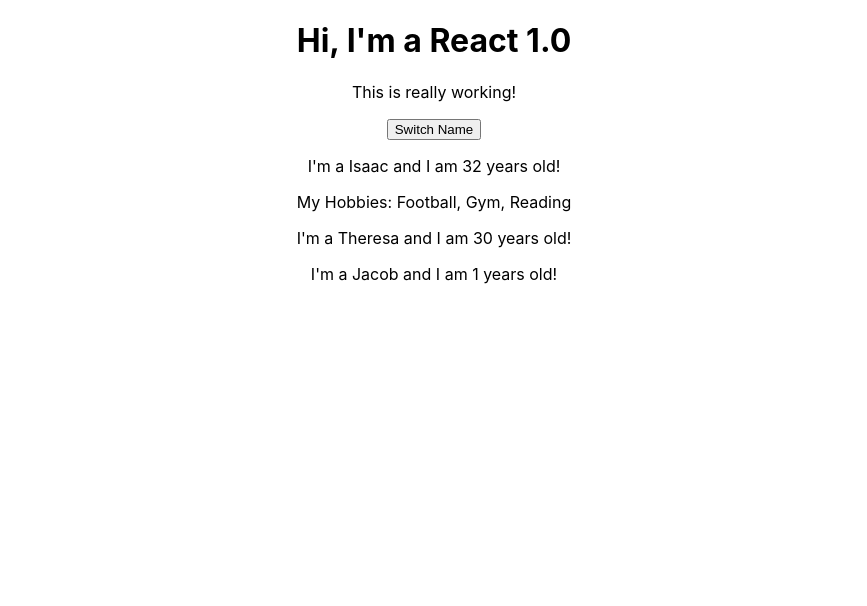
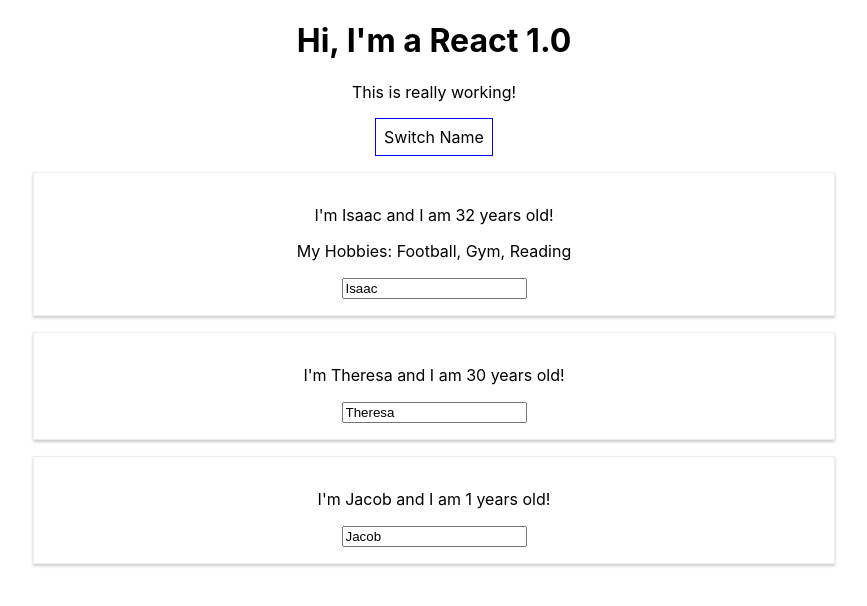
Before and after one commit to Ibabalola/react-complete-guide, a React (Create React App) app: page / in a window 1280 px wide. Shown: the top 606 px of the page, without its empty margins (206-1073 px from the left). Built offline with nearby package versions, Linux system fonts and the light colour scheme.

Commit message:
complete basic syntax

```diff
--- a/src/App.js
+++ b/src/App.js
@@ -1,6 +1,7 @@
 import Person from './Person/Person';
 import React, { Component } from 'react';
-import './App.css'
+
+import './App.css';
 
 /**
  * class-based components
@@ -30,21 +31,46 @@
   // need to have a render method for React to be able to render
   // HTML to the screen / DOM
   render() {
-    // this is JSX - syntactical sugar invented by the react team it will transpile to valid JS
 
+      // use inline style in order to scope style changes to a single element
+      const  style = {
+        backgroundColor: 'white',
+        font: 'inherit',
+        border: '1px solid blue',
+        padding: '8px',
+        cursor: 'pointer'
+      };
+
+      // this is JSX - syntactical sugar invented by the react team it will transpile to valid JS
       return (
         // we used className because class is a reserved word
         // typically the render method returns just one root element
         <div className="App">
           <h1>Hi, I'm a React  1.0</h1>
           <p>This is really working!</p>
-          <button onClick={this._switchNameHandler}>Switch Name</button>
-          <Person name={this.state.persons[0].name} age={this.state.persons[0].age}>{(this.state.persons[0].hobbies) ?
-              this.state.persons[0].hobbies : ""}</Person>
-          <Person name={this.state.persons[1].name} age={this.state.persons[1].age}>{(this.state.persons[1].hobbies) ?
-              this.state.persons[1].hobbies : ""}</Person>
-          <Person name={this.state.persons[2].name} age={this.state.persons[2].age}>{(this.state.persons[2].hobbies) ?
-              this.state.persons[2].hobbies : ""}</Person>
+          <button
+              style={style}
+              onClick={event => this.switchNameHandler('Olabode')}>Switch Name</button>
+          <Person
+              name={this.state.persons[0].name}
+              age={this.state.persons[0].age}
+              click={this.switchNameHandler.bind(this, 'Olabode')}
+              changed={this.nameChangeHandler}>
+            {(this.state.persons[0].hobbies) ? this.state.persons[0].hobbies : ""}
+          </Person>
+          <Person
+              name={this.state.persons[1].name}
+              age={this.state.persons[1].age}
+              click={this.switchNameHandler.bind(this, 'Afi')}
+              changed={this.nameChangeHandler}>
+            {(this.state.persons[1].hobbies) ? this.state.persons[1].hobbies : ""}
+          </Person>
+          <Person
+              name={this.state.persons[2].name}
+              age={this.state.persons[2].age}
+              changed={this.nameChangeHandler}>
+            {(this.state.persons[2].hobbies) ? this.state.persons[2].hobbies : ""}
+          </Person>
         </div>
       );
 
@@ -53,26 +79,12 @@
   }
 
   /**
-   * Typically methods that handle events will be suffixed with the word handler
+   * With Arrow functions, the preferred way to the create handlers
+   * Because we can make use of the this keyword
    *
    * @private
    */
-  _bindSwitchNameHandler()
-  {
-    console.log("A switch button was clicked");
-
-    this.state.persons.forEach(person => {
-      console.log("Person", person.name);
-      console.log("Age", person.age);
-    });
-  }
-
-  /**
-   * With Arrow functions
-   *
-   * @private
-   */
-  _switchNameHandler = () =>
+  switchNameHandler = newName =>
   {
     console.log("A switch button was clicked");
 
@@ -89,7 +101,7 @@
     this.setState({
       persons: [
         {
-          name: 'Olabode',
+          name: newName,
           age: 32,
           hobbies: 'My Hobbies: Football, Gym, Reading'
         },
@@ -103,6 +115,47 @@
         }
       ]
     })
+  };
+
+  /**
+   * Two way binding
+   *
+   * Render -> onChange -> Handler -> changeState -> Render
+   * @param event
+   */
+  nameChangeHandler = event => {
+    this.setState({
+      persons: [
+        {
+          name: 'Isaac',
+          age: 32,
+          hobbies: 'My Hobbies: Football, Gym, Reading'
+        },
+        {
+          name: event.target.value,
+          age: 30
+        },
+        {
+          name: 'Jacob',
+          age: 1.5
+        }
+      ]
+    });
+  };
+
+  /**
+   * Typically methods that handle events will be suffixed with the word handler
+   *  needs this._bindSwitchNameHandler.bind(this);
+   * @private
+   */
+  _bindSwitchNameHandler()
+  {
+    console.log("A switch button was clicked");
+
+    this.state.persons.forEach(person => {
+      console.log("Person", person.name);
+      console.log("Age", person.age);
+    });
   }
 }
 
--- /dev/null
+++ b/src/Person/Person.css
@@ -0,0 +1,8 @@
+.Person {
+    width: 60%;
+    margin: 16px auto;
+    border: 1px solid #eee;
+    box-shadow: 0 2px 3px #ccc;
+    padding: 16px;
+    text-align: center;
+}
--- a/src/Person/Person.js
+++ b/src/Person/Person.js
@@ -1,4 +1,6 @@
 import React from 'react';
+
+import './Person.css';
 
 /**
  * Functional components
@@ -11,9 +13,10 @@
  */
 const person = props => {
     return (
-        <div>
-            <p>I'm a {props.name} and I am {props.age} years old!</p>
+        <div className="Person">
+            <p onClick={props.click}>I'm {props.name} and I am {props.age} years old!</p>
             <p>{props.children}</p>
+            <input type="text" onChange={props.changed} value={props.name}/>
         </div>
     )
 };
```
